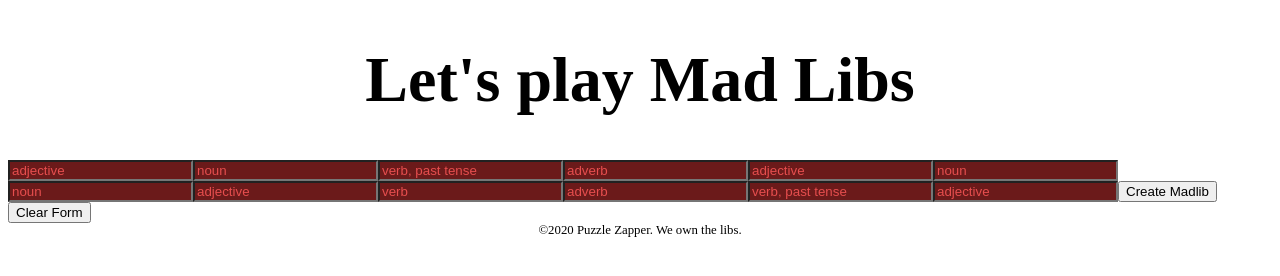
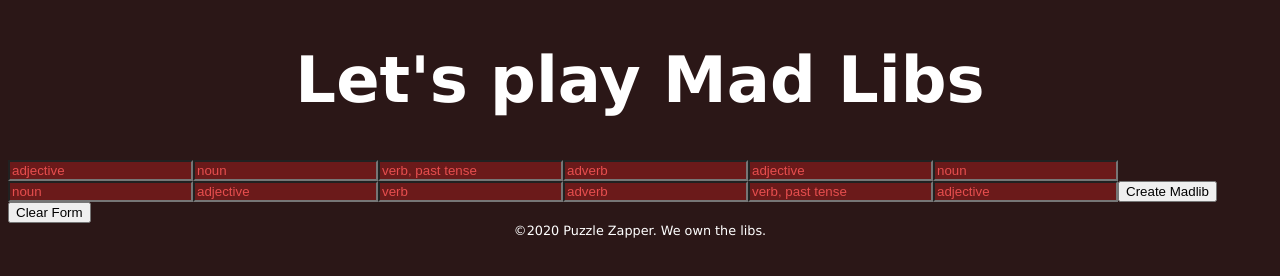
Before and after one commit to munizao/ct-lab27, a React app: page / in a window 1280 px wide. Built offline with nearby package versions, Linux system fonts and the light colour scheme.

Commit message:
Dark mode

```diff
--- /dev/null
+++ b/src/components/App.css
@@ -0,0 +1,4 @@
+body {
+  background-color: #2b1717;
+  font-family: Verdana, Geneva, Tahoma, sans-serif
+}
--- a/src/components/App.js
+++ b/src/components/App.js
@@ -2,6 +2,7 @@ import React from 'react';
 import Madlib from './madlib/containers/Madlib';
 import Header from './Header';
 import Footer from './Footer';
+import './App.css';
 
 export default function App() {
   return (
--- a/src/components/Footer.css
+++ b/src/components/Footer.css
@@ -1,4 +1,5 @@
 footer {
+  color: #ffffff;
   font-size: .8rem;
   text-align: center;
 }
--- a/src/components/Header.css
+++ b/src/components/Header.css
@@ -1,5 +1,6 @@
 header {
   h1 {
+    color: #ffffff;
     font-weight: 600;
     font-size: 4rem;
     text-align: center;
```
